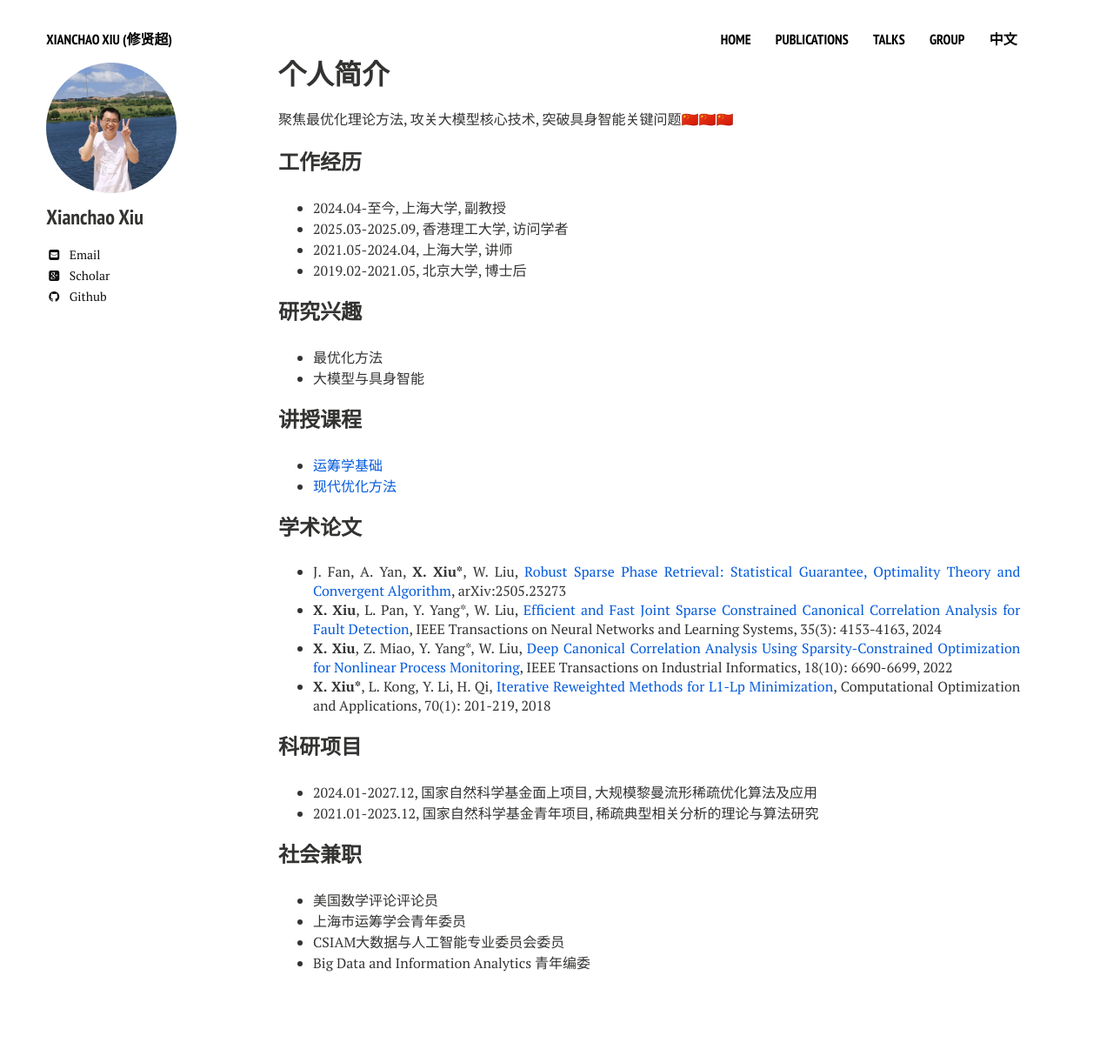
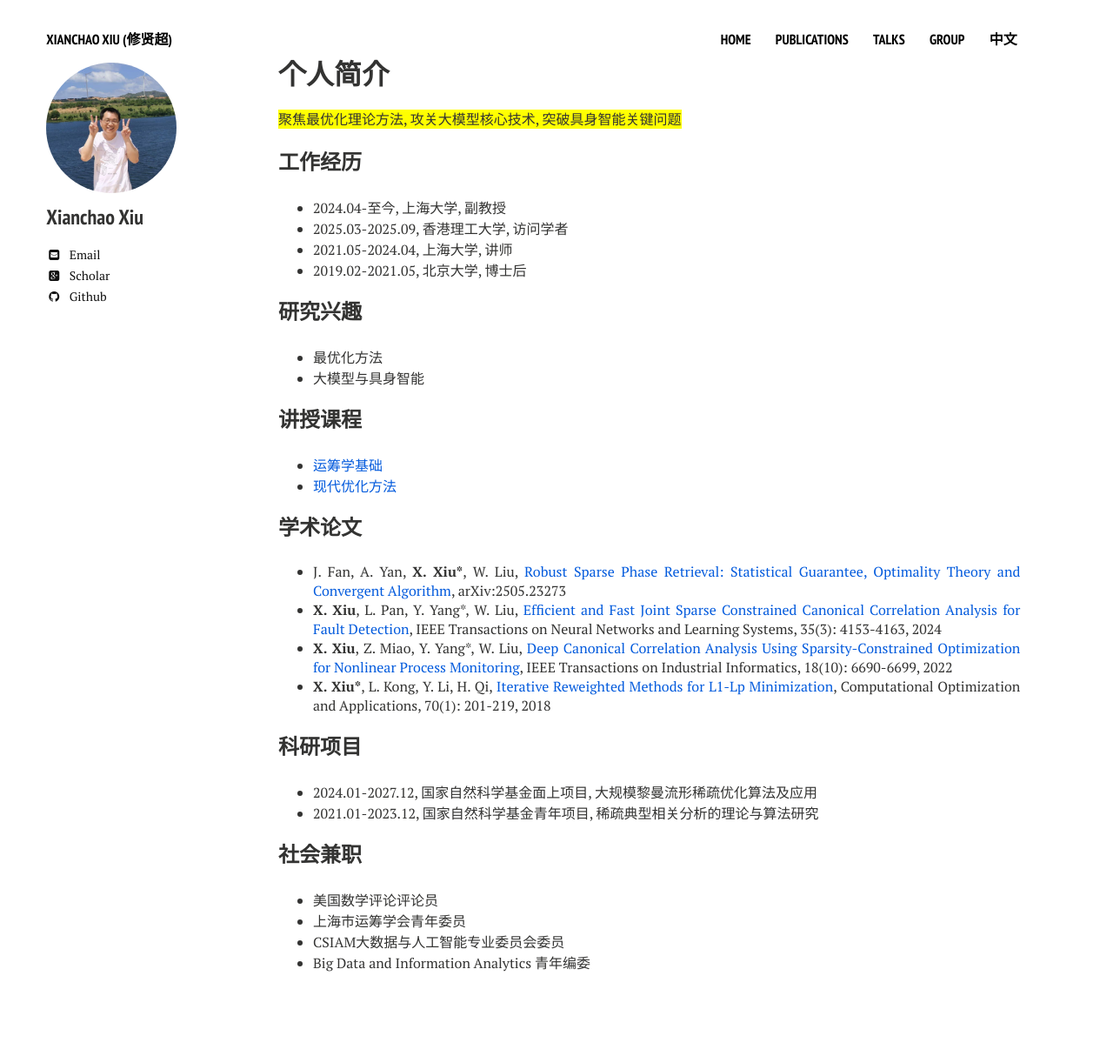
Before and after one commit to xianchaoxiu/xianchaoxiu.github.io, a Jekyll site: the page built from chinese/index.md, in a window 1280 px wide. Shown: the whole page at 87% size. Built offline with Jekyll 4.4.1, drawn with Linux system fonts in a browser that asks for light colours; nearby versions of some CDN libraries.

Commit message:
Update index.md

```diff
--- a/chinese/index.md
+++ b/chinese/index.md
@@ -8,8 +8,7 @@ share: false
 ---
 
 
-聚焦最优化理论方法, 攻关大模型核心技术, 突破具身智能关键问题🇨🇳🇨🇳🇨🇳
-
+<span style="background-color: yellow;"> 聚焦最优化理论方法, 攻关大模型核心技术, 突破具身智能关键问题  </span>
 
 ### 工作经历
 * 2024.04-至今, 上海大学, 副教授 <br>
```
